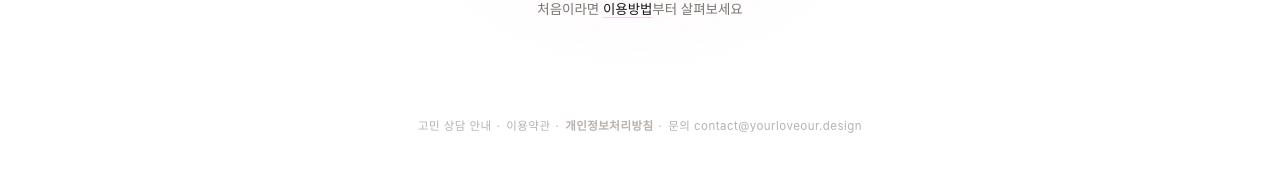
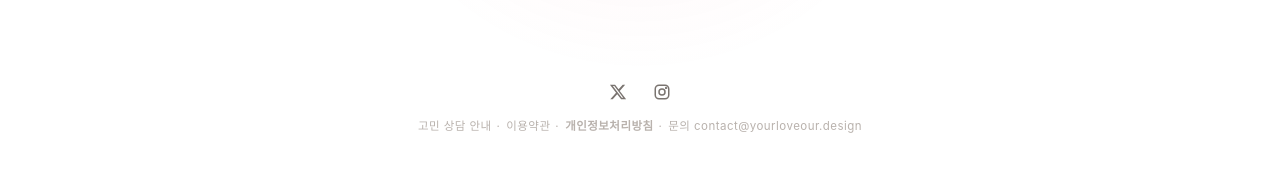
Before and after one commit to PIXELZX0/LD, a website: page public/index.html in a window 1280 px wide. Shown: the part 621-792 px from the top of the page. Drawn offline with Linux system fonts and the light colour scheme; no server answers; a web font is replaced by a local one.

Commit message:
랜딩 페이지에 X·인스타그램 계정 링크
- 바닥글 위에 X(@love_our_design)·인스타그램 아이콘 링크 추가 (새 탭)
- 구조화 데이터 Organization에 sameAs로 두 계정 연결
- 바닥글이 한 줄 늘어난 만큼 본문 아래 여백 확보

Co-Authored-By: Claude Opus 5.5 <noreply@anthropic.com>

```diff
--- a/public/index.html
+++ b/public/index.html
@@ -26,7 +26,7 @@
 <script type="application/ld+json">
 {"@context":"https://schema.org","@graph":[
  {"@type":"WebSite","@id":"https://yourloveour.design/#website","url":"https://yourloveour.design/","name":"Love Design","alternateName":["LD","Love Design","LD Love Design","러브디자인","러브 디자인","Your Love Our Design","yourloveourdesign"],"description":"Your Love Our Design, Love Design(LD)은 청소년 고민 상담부터 연애·인간관계·진로·가족 고민, 우울하고 힘든 마음까지 가입 없이 익명으로 승인된 상담자와 1:1 실시간 채팅으로 나누는 무료 고민상담 서비스예요.","inLanguage":"ko-KR","publisher":{"@id":"https://yourloveour.design/#org"}},
- {"@type":"Organization","@id":"https://yourloveour.design/#org","name":"Love Design","alternateName":["LD","Your Love Our Design","yourloveourdesign","러브디자인"],"url":"https://yourloveour.design/","logo":"https://yourloveour.design/apple-touch-icon.png","email":"contact@yourloveour.design","slogan":"Your Love Our Design — 당신에게 맞는 사랑을 조각해드립니다"}
+ {"@type":"Organization","@id":"https://yourloveour.design/#org","name":"Love Design","alternateName":["LD","Your Love Our Design","yourloveourdesign","러브디자인"],"url":"https://yourloveour.design/","logo":"https://yourloveour.design/apple-touch-icon.png","email":"contact@yourloveour.design","sameAs":["https://x.com/love_our_design","https://www.instagram.com/love_our_design/"],"slogan":"Your Love Our Design — 당신에게 맞는 사랑을 조각해드립니다"}
 ]}
 </script>
 <meta name="theme-color" content="#e14b62">
@@ -152,6 +152,13 @@
   }
   footer a { color: inherit; text-decoration: none; letter-spacing: .04em; }
   footer a:hover { color: var(--rose); }
+  footer .sns { display: flex; justify-content: center; gap: 18px; margin-bottom: 12px; }
+  footer .sns a { display: inline-flex; padding: 4px; color: var(--muted); transition: color .2s, transform .15s; }
+  footer .sns a:hover { color: var(--rose); }
+  footer .sns a:active { transform: scale(.92); }
+  footer .sns a:focus-visible { outline: 2px solid var(--rose); outline-offset: 2px; border-radius: 6px; }
+  footer .sns svg { width: 18px; height: 18px; display: block; }
+  body { padding-bottom: 140px; } /* 고정된 바닥글(SNS 줄 포함)에 내용이 가리지 않게 */
 
   @media (prefers-reduced-motion: no-preference) {
     main { animation: rise 1s cubic-bezier(.2,.7,.2,1) both; }
@@ -218,7 +225,12 @@
     </nav>
     <p class="hint" id="hint">처음이라면 <a href="/guide">이용방법</a>부터 살펴보세요</p>
   </main>
-  <footer><a href="/counsel">고민 상담 안내</a> · <a href="/terms">이용약관</a> · <a href="/privacy"><b>개인정보처리방침</b></a> · <a href="mailto:contact@yourloveour.design">문의 contact@yourloveour.design</a></footer>
+  <footer>
+    <div class="sns">
+      <a href="https://x.com/love_our_design" target="_blank" rel="noopener" aria-label="Love Design X(트위터)" title="X(트위터) @love_our_design"><svg viewBox="0 0 24 24" fill="currentColor" aria-hidden="true"><path d="M18.244 2.25h3.308l-7.227 8.26 8.502 11.24H16.17l-5.214-6.817L4.99 21.75H1.68l7.73-8.835L1.254 2.25H8.08l4.713 6.231zm-1.161 17.52h1.833L7.084 4.126H5.117z"/></svg></a>
+      <a href="https://www.instagram.com/love_our_design/" target="_blank" rel="noopener" aria-label="Love Design 인스타그램" title="인스타그램 @love_our_design"><svg viewBox="0 0 24 24" fill="none" stroke="currentColor" stroke-width="2" stroke-linecap="round" stroke-linejoin="round" aria-hidden="true"><rect x="3" y="3" width="18" height="18" rx="5"/><circle cx="12" cy="12" r="4"/><circle cx="17.5" cy="6.5" r=".6" fill="currentColor"/></svg></a>
+    </div>
+    <a href="/counsel">고민 상담 안내</a> · <a href="/terms">이용약관</a> · <a href="/privacy"><b>개인정보처리방침</b></a> · <a href="mailto:contact@yourloveour.design">문의 contact@yourloveour.design</a></footer>
 
 <script>
 document.getElementById('anon').addEventListener('click', async function () {
```
